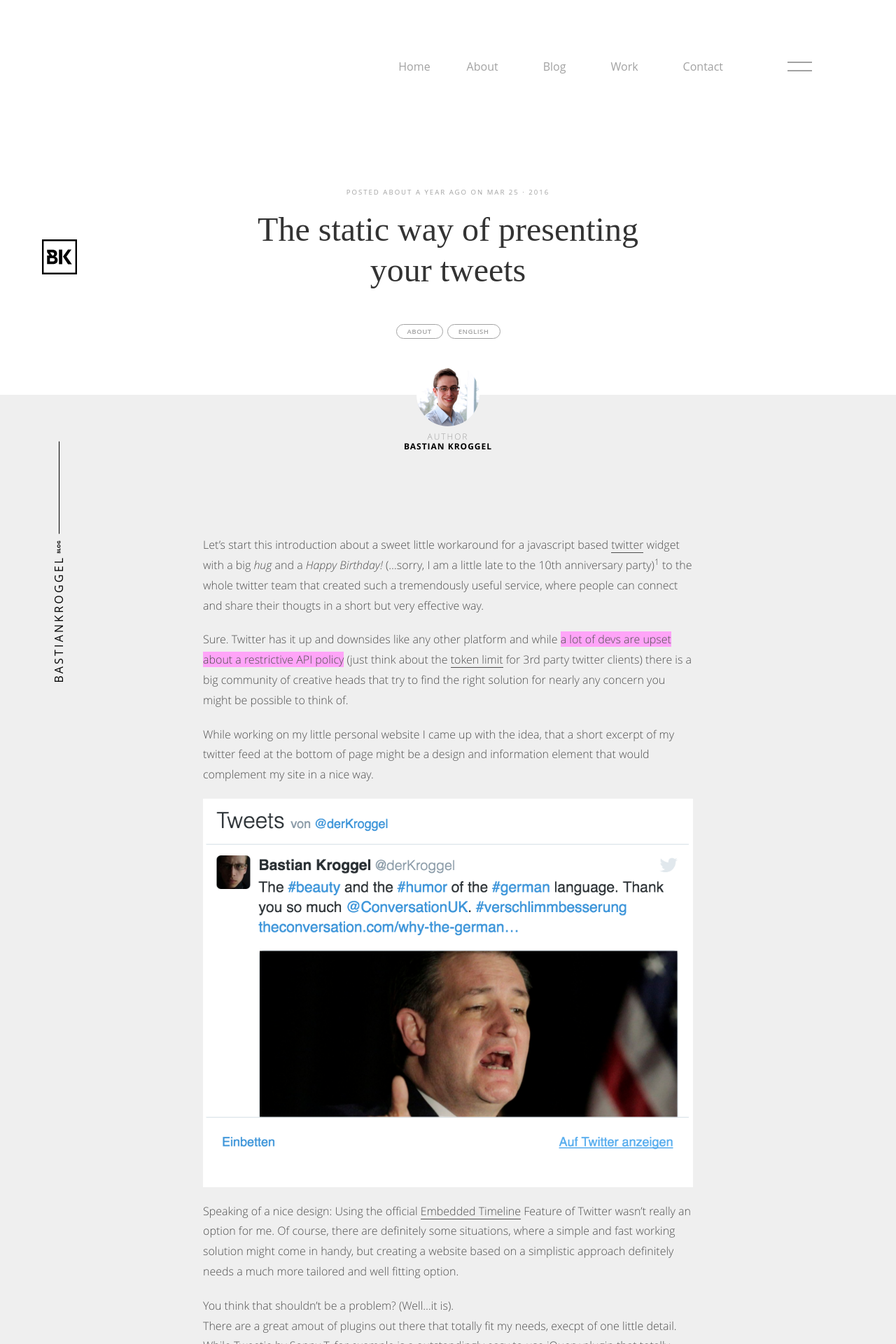
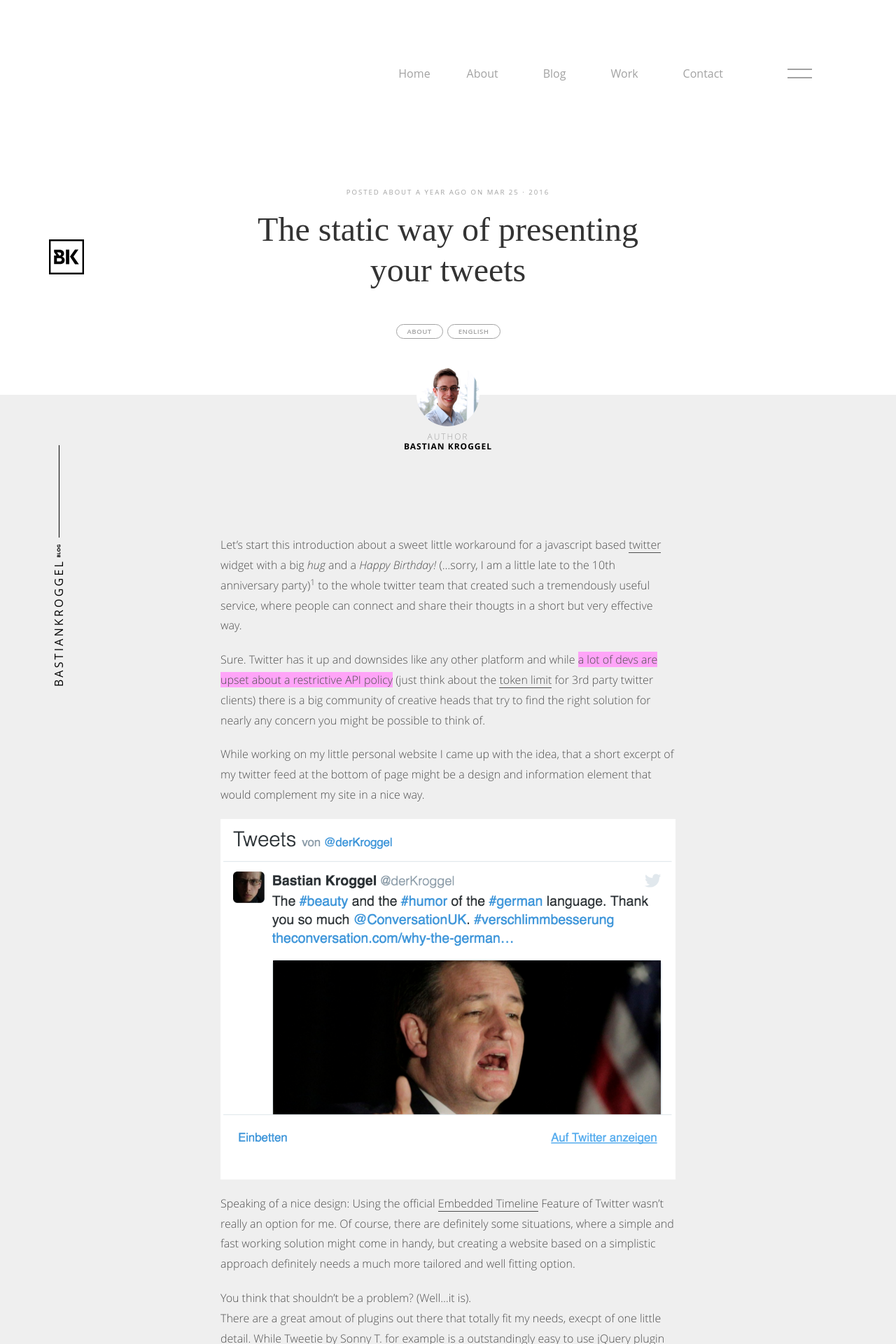
Before and after one commit to bkroggel/luzid, a Jekyll site: the page built from _posts/2016-03-25-The-static-way-of-presenting-your-tweets.md, in a window 1280 px wide. Shown: the top 1920 px of the page at 70% size. Built offline with Jekyll 4.4.1, drawn with Linux system fonts in a browser that asks for light colours; nearby versions of some CDN libraries; some web fonts are replaced.

Commit message:
additional work on the font as well as the styling of the article view

```diff
--- a/_includes/blog/overview-posts/_excerpt.html
+++ b/_includes/blog/overview-posts/_excerpt.html
@@ -1,4 +1,4 @@
-<div class="blog-posts--content blog-posts--overview-content">
+<div class="blog-posts--content blog-posts--overview-content bk-blog-content">
   {% if post.thumbnail.img and post.thumbnail.style == "big" %}
     <div class="bk-blog-thumbnail">
       <div class="bk-blog-thumbnail__img" style="background: url({{ post.thumbnail.img }}) no-repeat center; background-size: cover">
--- a/_posts/2016-03-25-The-static-way-of-presenting-your-tweets.md
+++ b/_posts/2016-03-25-The-static-way-of-presenting-your-tweets.md
@@ -149,9 +149,9 @@ After picking the Tweets with the introduced Twitter-Post-Fetcher and providing
 ## Let's wrap this up:
 Check out the [Twitter-Post-Fetcher Website](http://jasonmayes.com/projects/twitterApi/), take a look at the [GitHub Repo](https://github.com/jasonmayes/Twitter-Post-Fetcher) and of course don't forget to thank [Jason Mayes](https://twitter.com/jason_mayes) for his awesome work. If you are interested in a javascript approach that won't need you to tinker around with a server side setup or you are looking for a opportunity to show your tweets on a static websites (Github Pages Users, wherer are you?) just go ahead and set up your own feed right on your website.
 
-#### Update - 05/29/2016
+## Update - 05/29/2016
 Haven't had the time to update this post recently, but I am pretty sure I should at least add a few words about the author of Twitter-Post-Fetcher. To be honest, the best plugin is just useless if there is not a guy behind that project who really puts a lot of time and effort into his products and is interested in not just creating but maintaining them. Lucky us, Jason Mayes is totally one of them. After a few weeks ago twitter changed some widget details which caused Twitter-Post-Fetcher not beeing able to get the tweets anymore , it took just a few hours until a new release of this plugin solved all of it's problems. I was definitely pretty impressed by the fast reaction of the dev and the attention he pays to his plugin - so I would call that a additional reason to check it out.
-{:.info}
+{:.update}
 
 Last but not least - I would love to hear from you. If there are any questions or some feedback you would like to share with me, feel free to send me a message via my [contact page](http://www.bastiankroggel.com/contact/).
 
--- a/_sass/blog/_article.scss
+++ b/_sass/blog/_article.scss
@@ -8,10 +8,10 @@
   margin-top: 50px;
 }
 
-.bk-article-nav {
-  display: flex;
-  align-items: flex-start;
-}
+// .bk-article-nav {
+//   display: flex;
+//   align-items: flex-start;
+// }
 
 .vertical-blog-link__line {
   background-color: black;
@@ -23,6 +23,7 @@
   @include display_flex;
   @include direction_column;
   margin-top: 100px;
+  padding: 0 10px;
 }
 
 .bk-article-title__row {
@@ -74,6 +75,7 @@
 
 .bk-article-title .bk-blog-posts__date {
   margin-bottom: 15px;
+  text-align: center;
 }
 
 .bk-article-title .bk-blog-posts--tags {
@@ -84,14 +86,24 @@
   margin-top: 15px;
 }
 
+.bk-article__nav {
+  position: relative;
+}
+
 .vertical-transform-frame {
-  transform: rotate(270deg) translate(-210%, 12px);
-  transform-origin: top left;
-  margin-left: 60px;
+  right: calc(100% - 72px);
+  top: 72px;
+  transform: rotate(270deg);
+  transform-origin: right top;
+  white-space: nowrap;
+  position: absolute;
+  display: none;
+  @include media-query($medium){
+    display: block;
+  };
 }
 
 .vertical-blog-link {
-  position: absolute;
   @include display_flex;
   @include align-items(center);
   a {
@@ -108,9 +120,15 @@
 }
 
 .bk-blog-content {
-  width: 100%;
-  max-width: 700px;
-  margin: 200px auto;
+  width: calc(100% - 20px);
+  max-width: 650px;
+  margin: 150px auto 50px;
+  padding: 0 10px;
+  @include media-query($medium) {
+    width: 100%;
+    padding: 0;
+    margin: 200px auto;
+  };
   img {
     width: 100%;
   }
--- a/_sass/blog/_blog-font.scss
+++ b/_sass/blog/_blog-font.scss
@@ -2,7 +2,11 @@
   // Titel in der individuellen Artikel-Ansicht
   font-family: $serif;
   font-weight: 400;
-  font-size: 48px;
+  width: 100%;
+  font-size: 2.5em;
+  @include media-query($small){
+    font-size: 3em;
+  };
 }
 
 .bk-article-title .article-author-id h2,
@@ -54,17 +58,17 @@
   h2,
   h2>a,
   h3,
-  h3>a {
-    font-family: $serif;
-    border-bottom: none;
-  }
-  h4,
-  h4>a,
+  h3>a,
   h5,
   h5>a,
   h6,
   h6>a {
     font-family: $sans-serif;
+    border-bottom: none;
+  }
+  h4,
+  h4>a {
+    font-family: $serif;
     border-bottom: none;
   }
   h1,
@@ -88,9 +92,21 @@
   }
 }
 
+.bk-blog-content p,
+.bk-blog-content ul,
+.bk-blog-content ol {
+  line-height: 1.8em;
+  font-size: 0.85em;
+  @include media-query($small){
+    font-size: 1em;
+  };
+  a {
+    font-size: 1em;
+  }
+}
+
 .bk-blog-content p {
   color: $blog-font-color;
-  line-height: 1.8em;
   .highlighted {
     background-color: $highlighted-color;
   }
@@ -106,6 +122,15 @@
   }
 }
 
+h1 + div>pre,
+h2 + div>pre,
+h3 + div>pre,
+h4 + div>pre,
+h5 + div>pre,
+h6 + div>pre {
+  margin-top: 0px;
+}
+
 pre {
   white-space: pre-wrap;
   margin-top: 20px;
@@ -114,11 +139,35 @@ pre {
   border-top: 1px solid $dark-color;
   border-bottom: 1px solid $dark-color;
   padding: 20px;
+  line-height: 1em;
+  font-size: 0.8em;
+  line-height: 1.5em;
 }
 
 .bk-blog-content p>code {
   color: $darkest-color;
   background: none;
+  font-size: 1em;
+  padding: 2px 3px;
+}
+
+.bk-blog-content h1,
+.bk-blog-content h1>a {
+  font-size: 1.175rem;
+  font-weight: 300;
+  line-height: 1.4;
+  letter-spacing: 0.05em;
+  position: relative;
+  padding-bottom: 10px;
+  width: 85%;
+  @include media-query($small){
+    font-size: 1.375rem;
+  };
+  @include media-query($medium){
+    width: 75%;
+    margin-left: -5%;
+    font-size: 1.375rem;
+  };
 }
 
 .bk-blog-content h1 + p,
@@ -126,60 +175,56 @@ pre {
   margin-top: 10px;
 }
 
-.bk-blog-content h1,
-.bk-blog-content h1>a,
-.bk-blog-content h2,
-.bk-blog-content h2>a {
-  font-weight: 400;
-  position: relative;
-  padding-bottom: 10px;
-  max-width: 80%;
-}
 
-.bk-blog-content h1,
-.bk-blog-content h1>a {
-  font-size: 2rem;
+.bk-blog-content h1:after {
+  content: "";
+  width: 40%;
+  height: 1px;
+  position: absolute;
+  border-bottom: 1px solid $dark-color;
+  bottom: 0px;
+  left: 0;
 }
 
 .bk-blog-content h2,
 .bk-blog-content h2>a {
-  font-size: 1.375rem;
-  color: $main-color;
+  font-size: 1rem;
+  @include media-query($small){
+    font-size: 1.375rem;
+  };
 }
 
-.bk-blog-content h2 {
-  background-color: $dark-color;
-  margin: 0;
-  padding: 10px 20px 10px 10px;
-  margin-left: -10px;
-  display: inline-block;
-  margin-top: 30px;
-  max-width: 60%;
+.bk-blog-content h4 {
+  font-style: italic;
 }
 
-.bk-blog-content h1:after {
-  content: "";
-  width: 30%;
-  height: 1px;
-  position: absolute;
-  border-bottom: 1px solid black;
-  bottom: 0px;
-  left: 0;
-}
-
-.bk-blog-content h3 {
-  font-size: 1.375em;
-  font-style: italic;
-  max-width: 80%;
-}
-
-.bk-blog-content h4,
-.bk-blog-content h4>a {
-  font-size: 1.375rem;
-  font-weight: 300;
-  line-height: 1.4;
-  letter-spacing: 0.05em;
-  width: 60%;
+.bk-blog-content {
+  h2,
+  h3,
+  h4,
+  h5 {
+    width: 85%;
+    @include media-query($medium){
+      width: 70%;
+    };
+  }
+  h2,
+  h2>a,
+  h3,
+  h3>a {
+    font-weight: 300;
+    line-height: 1.4;
+    letter-spacing: 0.05em;
+  }
+  h3,
+  h3>a,
+  h4,
+  h4>a {
+    font-size: 0.9rem;
+    @include media-query($small){
+      font-size: 1rem;
+    };
+  }
 }
 
 .bk-blog-content h5,
@@ -201,8 +246,11 @@ span.info {
   float: left;
   display: block;
   margin: 0px;
-  padding-top: 5px;
+  padding-top: 2px;
   margin-right: 4px;
+  @include media-query($small){
+    padding-top: 5px;
+  };
 }
 
 span.info {
@@ -222,8 +270,11 @@ span.info:after {
 
 .footnotes {
   position:relative;
-  margin-top: 40px;
+  margin-top: 30px;
   padding-top: 15px;
+  @include media-query($medium){
+    margin-top: 40px;
+  };
   p {
     font-size: 1.1em;
     margin-bottom: 7px;
@@ -248,31 +299,24 @@ span.info:after {
   }
 }
 
-p.info {
-  padding-left: 20px;
-  border-left: 1px solid $dark-color;
-  position: relative;
-  &:before {
-    content: "information";
-    text-transform: uppercase;
-    font-weight: 300;
-    color: $dark-color;
-    position: absolute;
-    left: 2px;
-    top: 0px;
-    transform-origin: bottom left;
-    transform: rotate(270deg) translateX(-82%);
-  }
-}
-
 p.quote {
   font-family: $serif;
-  font-size: 2.8em;
+  font-size: 1.2em;
   line-height: 1.2em;
-  width: 160%;
+  width: 80%;
+  margin: 50px 10%;
   text-align: center;
-  margin: 50px -30%;
   position: relative;
+  @include media-query($medium){
+    width: 140%;
+    margin: 50px -20%;
+    font-size: 1.8em;
+  };
+  @include media-query($large){
+    width: 150%;
+    margin: 50px -25%;
+    font-size: 2.8em;
+  };
   &:before {
     content: open-quote;
     position: absolute;
@@ -289,11 +333,18 @@ p.quote {
   }
 }
 
+blockquote { //overwriting ukit
+  font-size: 1em;
+}
+
 .bk-blog-content blockquote p {
   opacity: 0.7;
   padding-left: 20px;
-  margin: 40px 0 40px 30px;
+  margin: 40px 0 40px 15px;
   border-left: 3px solid $dark-color;
+  @include media-query($medium){
+    margin: 40px 0 40px 30px;
+  };
 }
 
 // Liste
@@ -313,3 +364,72 @@ p.quote {
     }
   }
 }
+
+.bk-blog-content hr {
+  border-top: 1px solid $dark-color;
+}
+
+p.info,
+p.update,
+p.test {
+  padding-left: 7px;
+  border-left: 1px solid $dark-color;
+  position: relative;
+  margin-left: 17px;
+  @include media-query($small){
+    margin-left: 0;
+    padding-left: 20px;
+  };
+  &:before {
+    text-transform: uppercase;
+    font-weight: 300;
+    color: $dark-color;
+    line-height: 1em;
+    position: absolute;
+    right: calc(100% + 20px);
+    top: 0;
+    transform: rotate(270deg);
+    transform-origin: right top;
+    white-space: nowrap;
+    margin-top: 8px;
+  }
+}
+
+p.info {
+  &:before {
+    content: "information";
+  }
+  + p.info {
+    margin-top: -20px;
+    padding-top: 1em;
+    &:before {
+      content: "";
+    }
+  }
+}
+
+p.test {
+  &:before {
+    content: "test";
+  }
+  + p.test {
+    margin-top: -20px;
+    padding-top: 1em;
+    &:before {
+      content: "";
+    }
+  }
+}
+
+p.update {
+  &:before {
+    content: "update";
+  }
+  + p.update {
+    margin-top: -20px;
+    padding-top: 1em;
+    &:before {
+      content: "";
+    }
+  }
+}
```
Also changed, not shown: _posts/2017-08-19-Test for new Blog.md (+20 -2 lines).
